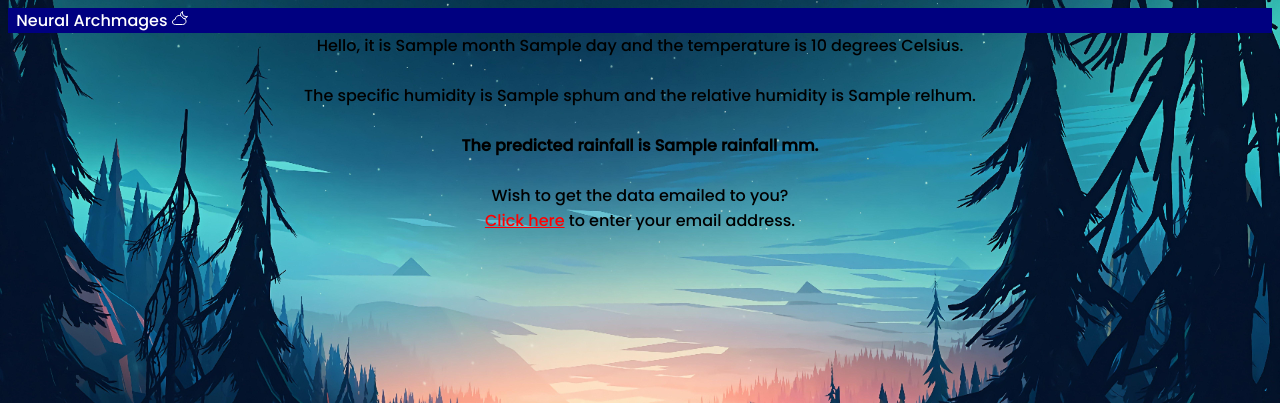
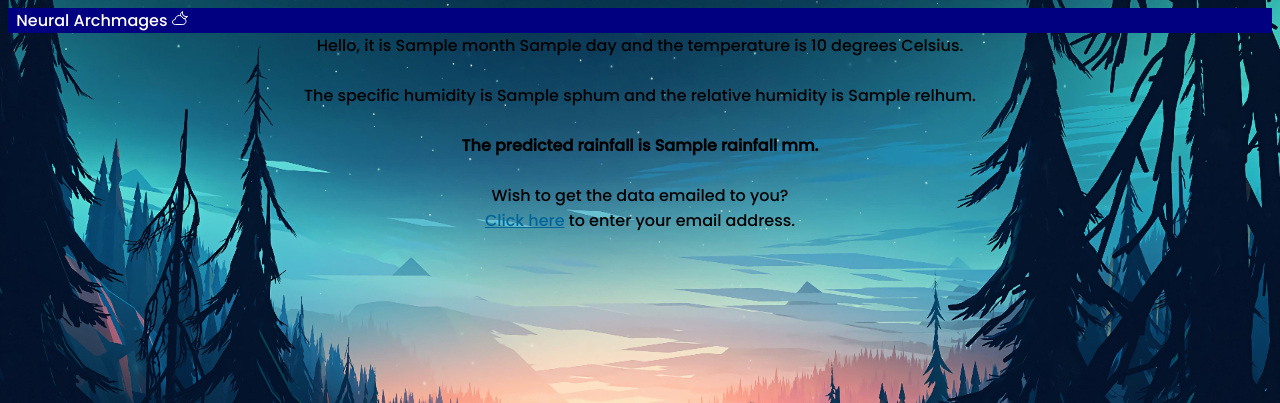
Before and after one commit to PalakDwivedi02/RainSense, a Flask app: template templates/prediction.html in a window 1280 px wide, while the restyled element is pressed. Shown: the top 403 px of the page. Run offline with Flask 2, Linux system fonts and the light colour scheme; the template is opened without the code that fills it: most values are stand-ins (such as "Sample title", 1, 10 or a date in 2020); parts of the project's set-up code (start-up, migrations or seed data) failed here and were passed over.

Commit message:
Added link styling

```diff
--- a/static/styles.css
+++ b/static/styles.css
@@ -5,12 +5,14 @@
     /* padding: 0; */
     font-family: 'poppins', sans-serif;
 }
-body{
+
+body {
     background: url('bg.jpg') top right no-repeat;
     background-attachment: fixed;
     background-size: 100%;
     background-position: center;
 }
+
 section {
     /* display: flex; */
     /* justify-content: center; */
@@ -23,7 +25,8 @@ section {
     margin-right: 100px;
 }
 
-h2,h1{
+h2,
+h1 {
     font-size: 2em;
     color: #fff;
     text-align: center;
@@ -80,6 +83,15 @@ button {
     text-decoration: underline;
 }
 
+a:active {
+    color: #006699;
+    text-decoration: none;
+}
+
+a:hover {
+    text-decoration: underline;
+}
+
 /* body {
     background-color: #ff0000;
     font-family: 'Open Sans', sans-serif;
```
